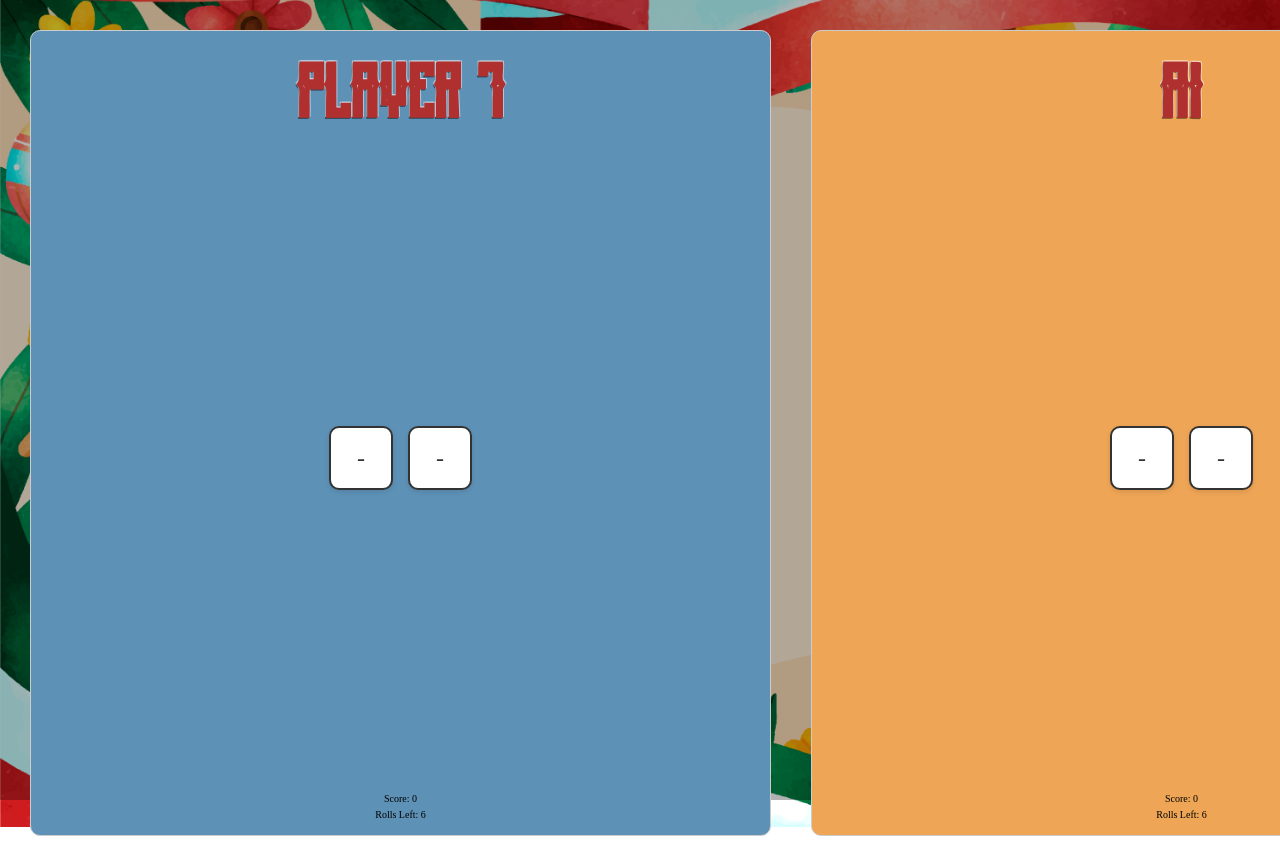
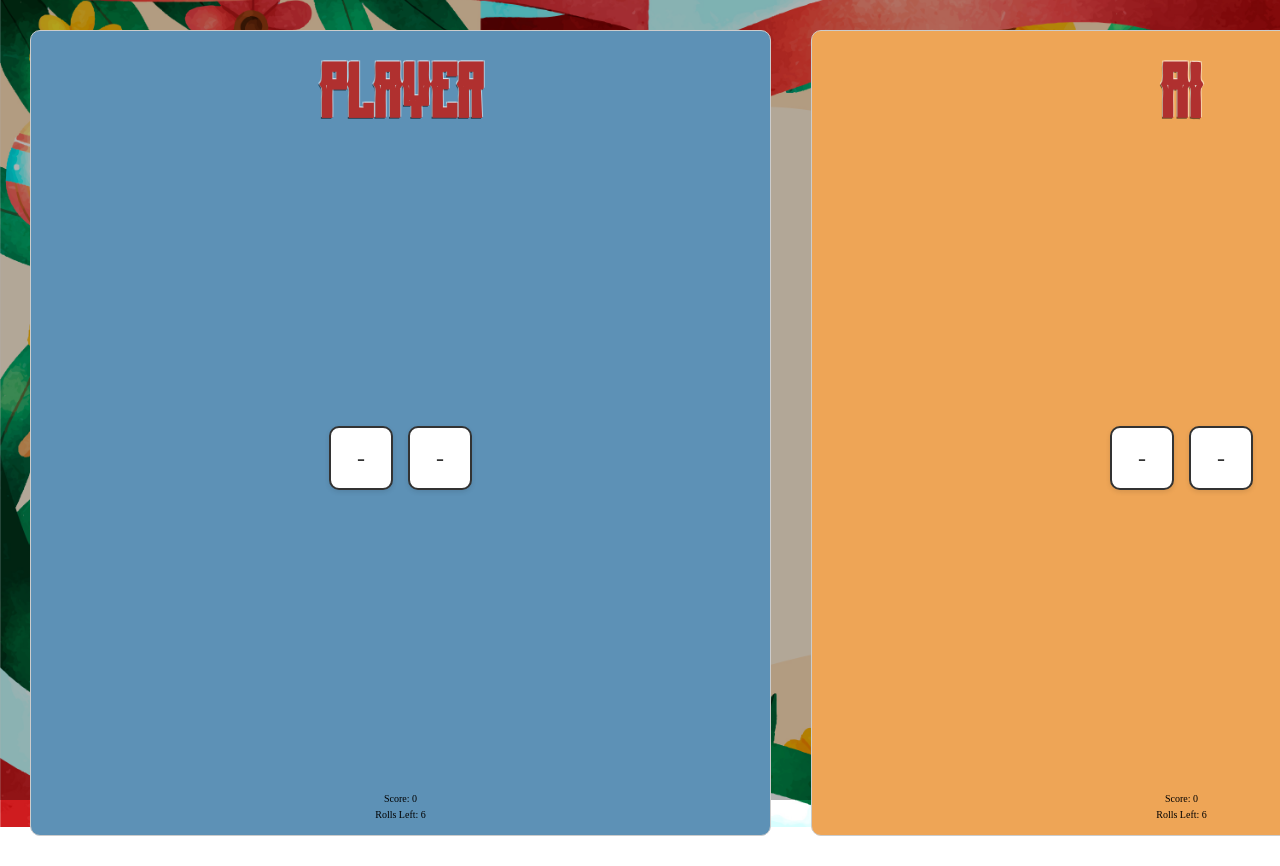
Before and after one commit to peter-olesen/react-terningspil, a React (Vite) app: page / in a window 1280 px wide. Shown: the top 866 px of the page. Built offline with nearby package versions, Linux system fonts and the light colour scheme.

Commit message:
player name change

```diff
--- a/src/components/controls/controls.jsx
+++ b/src/components/controls/controls.jsx
@@ -12,7 +12,7 @@ export const Controls = ({ onRollDice, currentPlayer, rolling}) => {
     return(
         <div className={styles.controls}>
             <h2>{currentPlayer}'s Turn</h2>
-            {currentPlayer === 'Player 1' && <img src={FlatMaskIcon} alt="Player 1 Mask"/>}
+            {currentPlayer === 'Player' && <img src={FlatMaskIcon} alt="Player 1 Mask"/>}
             {currentPlayer === 'AI' && <img src={StripedMaskIcon} alt="AI Mask"/>}
             <button onClick={onRollDice} disabled={rolling}>
                 {rolling ? 'Rolling...' : 'Roll Dice'}
--- a/src/components/game/game.jsx
+++ b/src/components/game/game.jsx
@@ -11,7 +11,7 @@ export const Game = () => {
     const [aiDice, setAiDice] = useState([null, null]);
     const [player1Rolls, setPlayer1Rolls] = useState(0);
     const [aiRolls, setAiRolls] = useState(0);
-    const [currentPlayer, setCurrentPlayer] = useState("Player 1");
+    const [currentPlayer, setCurrentPlayer] = useState("Player");
     const [rolling, setRolling] = useState(false);
     const [popupVisible, setPopupVisible] = useState(false);
     const [gameResult, setGameResult] = useState('');
@@ -81,7 +81,7 @@ export const Game = () => {
         setAiDice([null, null]);
         setPlayer1Rolls(0);
         setAiRolls(0);
-        setCurrentPlayer('Player 1');
+        setCurrentPlayer('Player');
         setRolling(false);
         setPopupVisible(false);
     };
@@ -103,7 +103,7 @@ export const Game = () => {
     return (
         <div className={styles.game}>
             <Player
-                name="Player 1"
+                name="Player"
                 diceValue={player1Dice}
                 score={player1Score}
                 rolling={rolling && currentPlayer === 'Player 1'}
```
